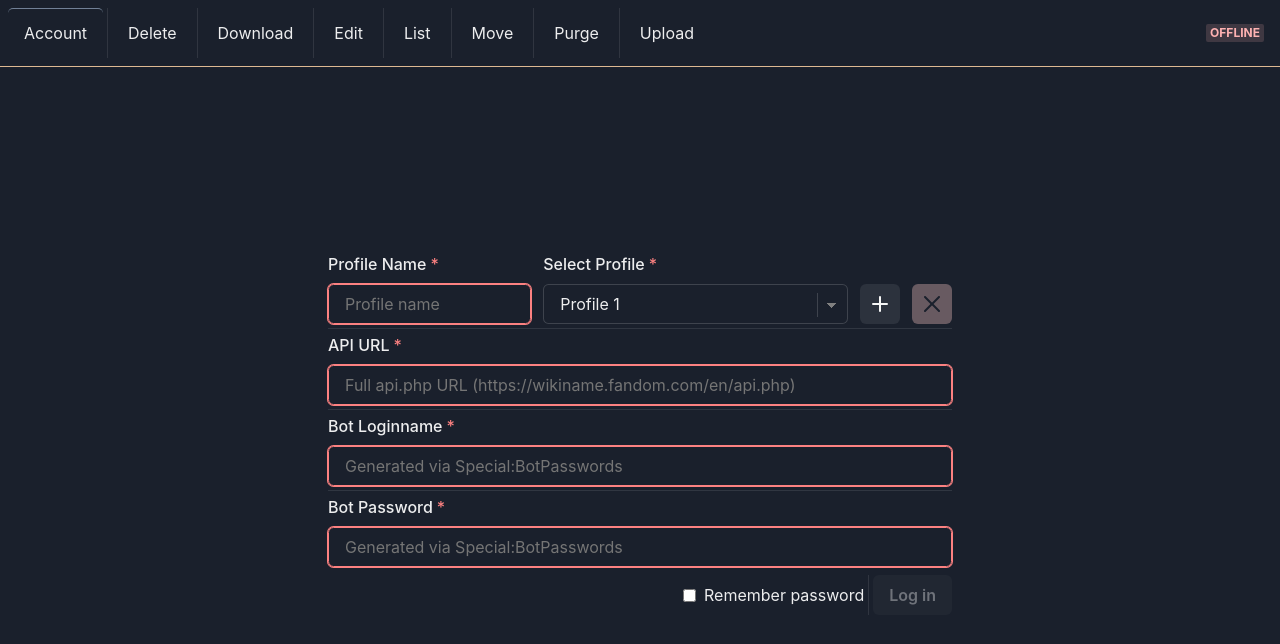
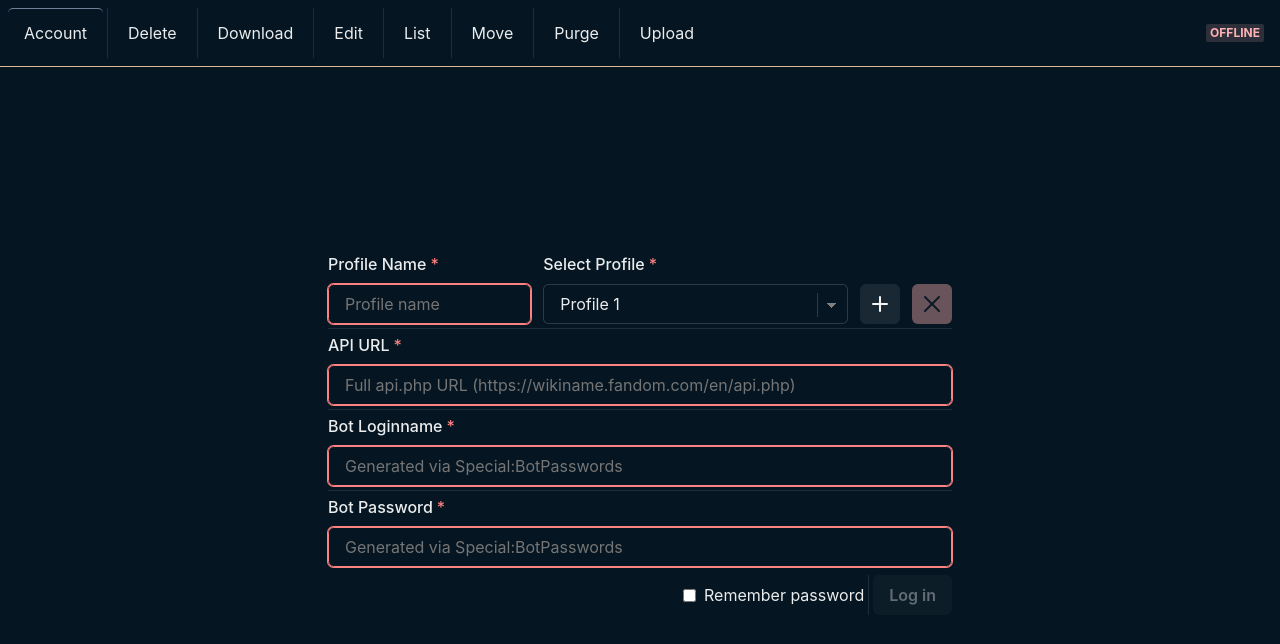
Before and after one commit to FabianLars/mw-toolbox, a React (Vite) app in the folder gui/: page /#/ in a window 1280 px wide. Shown: the top 644 px of the page. Built offline with nearby package versions, Linux system fonts and the light colour scheme.

Commit message:
adapt more brand colors

```diff
--- a/gui/src/components/feedback/Toast/Toast.module.css
+++ b/gui/src/components/feedback/Toast/Toast.module.css
@@ -1,6 +1,6 @@
 .toast {
     padding: 0.5rem;
-    background: #2d3748;
+    background: #293347;
     border-radius: 0.375rem;
     border-width: 1px;
     box-shadow: rgba(0, 0, 0, 0.1) 0 0 0 1px, rgba(0, 0, 0, 0.2) 0 5px 10px,
--- a/gui/src/components/forms/Button/Button.module.css
+++ b/gui/src/components/forms/Button/Button.module.css
@@ -38,14 +38,14 @@
 }
 
 .red {
-    background: #deb2b2;
+    background: #feb2b2;
     color: #1a202c;
+}
+.red:not(:active):hover {
+    background: var(--color-red);
 }
 .red:active {
     background: #f56565;
-}
-.red:not(:active):hover {
-    background: var(--color-red);
 }
 
 .button[disabled] {
--- a/gui/src/components/forms/Select/Select.module.css
+++ b/gui/src/components/forms/Select/Select.module.css
@@ -38,5 +38,5 @@
 }
 
 option {
-    background: #2d3748;
+    background: #293347;
 }
--- a/gui/src/components/layout/Header/Header.module.css
+++ b/gui/src/components/layout/Header/Header.module.css
@@ -16,7 +16,7 @@
     box-shadow: var(--shadow-outline);
 }
 .link:hover {
-    background: #2d3748;
+    background: #293347;
 }
 
 .nav {
--- a/gui/src/components/layout/Header/Menu.module.css
+++ b/gui/src/components/layout/Header/Menu.module.css
@@ -27,7 +27,7 @@
     visibility: hidden;
     position: absolute;
     top: 66px;
-    background: #2d3748;
+    background: #293347;
     width: 220px;
     padding: 0.25rem 0;
     border-radius: 0.375rem;
--- a/gui/src/components/layout/Modal/Modal.module.css
+++ b/gui/src/components/layout/Modal/Modal.module.css
@@ -4,7 +4,7 @@
     left: 50%;
     transform: translate(-50%, -50%);
     z-index: 1000;
-    background: #2d3748;
+    background: #293347;
     border-radius: 0.375rem;
     border-width: 1px;
     outline: 2px solid transparent;
--- a/gui/src/index.css
+++ b/gui/src/index.css
@@ -8,7 +8,7 @@
 */
 
 :root {
-    --background-color: #1a202c;
+    --background-color: #051622;
     --border-color: rgba(255, 255, 255, 0.16);
     --border-color-focus: #63b3ed;
     --border-color-hover: rgba(255, 255, 255, 0.24);
```
